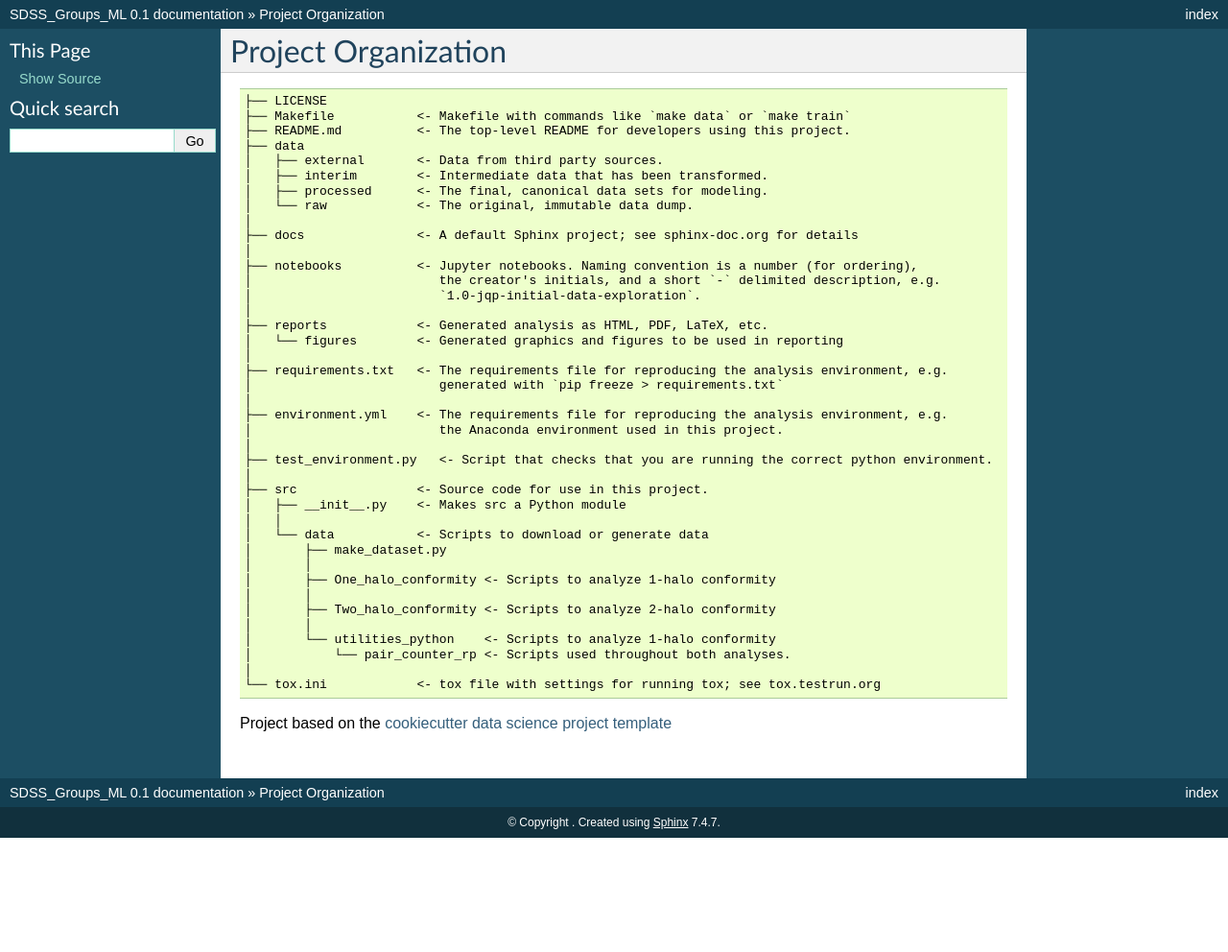
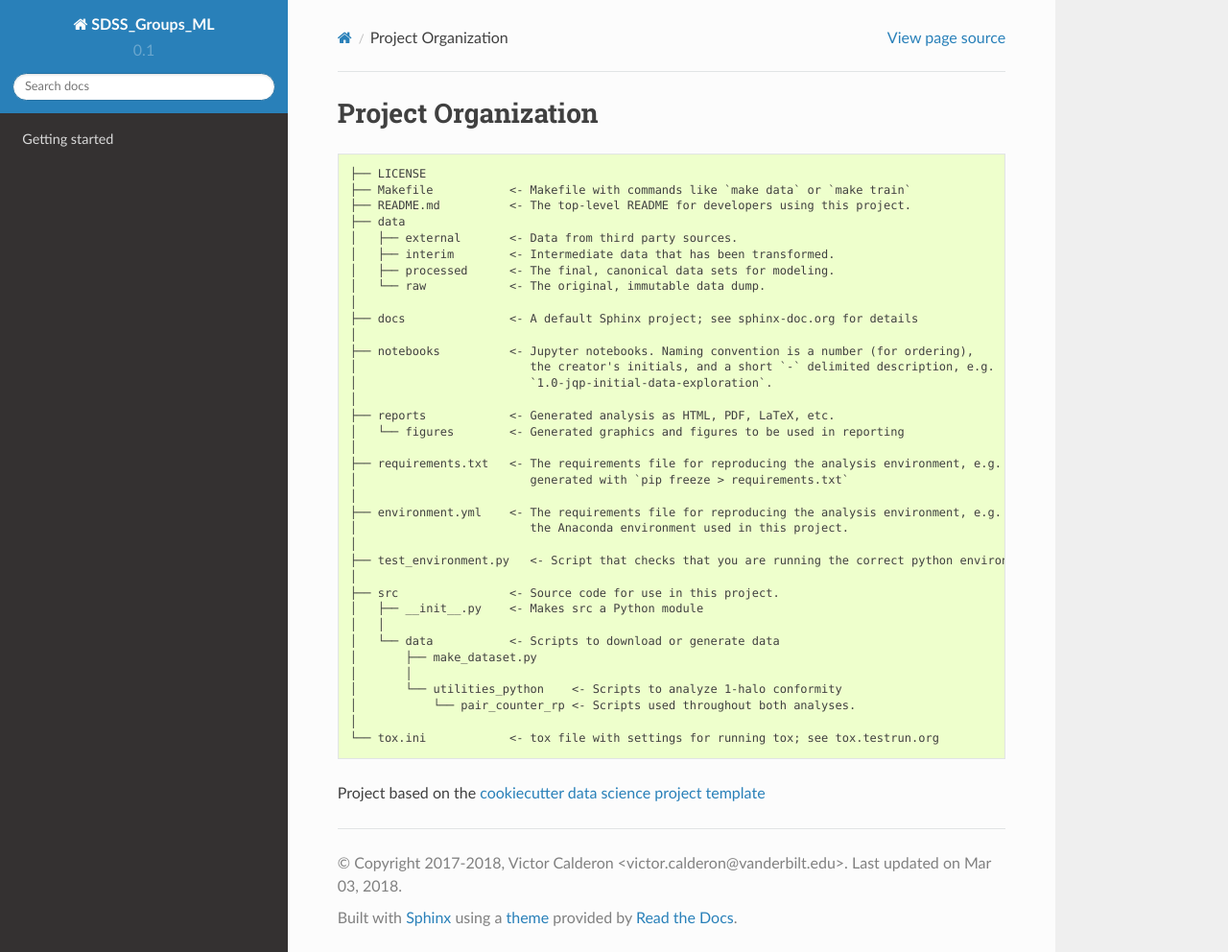
Before and after one commit to vcalderon2009/SDSS_Groups_ML, a Sphinx documentation site: the page built from docs/project_organization.rst, in a window 1280 px wide and 992 px high. Shown: the whole window at 96% size. Built offline with Sphinx 7.4.7 and the Read the Docs theme 2.0.0, drawn with Linux system fonts in a browser that asks for light colours; formulas are drawn with MathJax 3; pages that are not in the unit, such as notebooks, are missing from menus.

Commit message:
Updated RST docs for project

```diff
--- a/docs/conf.py
+++ b/docs/conf.py
@@ -13,6 +13,9 @@
 
 import os
 import sys
+from datetime import date
+
+on_rtd = os.environ.get('READTHEDOCS', None) == 'True'
 
 # If extensions (or modules to document with autodoc) are in another directory,
 # add these directories to sys.path here. If the directory is relative to the
@@ -26,7 +29,21 @@ import sys
 
 # Add any Sphinx extension module names here, as strings. They can be extensions
 # coming with Sphinx (named 'sphinx.ext.*') or your custom ones.
-extensions = []
+extensions = [
+    # 'easydev.copybutton',
+    'sphinx.ext.autodoc',
+    'sphinx.ext.autosummary',
+    'sphinx.ext.coverage',
+    'sphinx.ext.graphviz',
+    'sphinx.ext.doctest',
+    'sphinx.ext.intersphinx',
+    'sphinx.ext.todo',
+    'sphinx.ext.coverage',
+    'sphinx.ext.imgmath',
+    'sphinx.ext.ifconfig',
+    # 'matplotlib.sphinxext.only_directives',
+    # 'matplotlib.sphinxext.plot_directive',
+ ]
 
 # Add any paths that contain templates here, relative to this directory.
 templates_path = ['_templates']
@@ -42,6 +59,10 @@ master_doc = 'index'
 
 # General information about the project.
 project = u'SDSS_Groups_ML'
+
+author = u'Victor Calderon <victor.calderon@vanderbilt.edu>'
+current_year = date.today().year
+copyright = u'2017-{0}, {1}'.format(current_year, author)
 
 # The version info for the project you're documenting, acts as replacement for
 # |version| and |release|, also used in various other places throughout the
@@ -70,7 +91,7 @@ exclude_patterns = ['_build']
 # default_role = None
 
 # If true, '()' will be appended to :func: etc. cross-reference text.
-# add_function_parentheses = True
+add_function_parentheses = True
 
 # If true, the current module name will be prepended to all description
 # unit titles (such as .. function::).
@@ -91,7 +112,10 @@ pygments_style = 'sphinx'
 
 # The theme to use for HTML and HTML Help pages.  See the documentation for
 # a list of builtin themes.
-html_theme = 'default'
+if on_rtd:
+    html_theme = 'default'
+else:
+    html_theme = 'sphinx_rtd_theme'
 
 # Theme options are theme-specific and customize the look and feel of a theme
 # further.  For a list of options available for each theme, see the
@@ -103,7 +127,7 @@ html_theme = 'default'
 
 # The name for this set of Sphinx documents.  If None, it defaults to
 # "<project> v<release> documentation".
-# html_title = None
+html_title = '{0} v{1}'.format(project, release)
 
 # A shorter title for the navigation bar.  Default is the same as html_title.
 # html_short_title = None
@@ -120,11 +144,11 @@ html_theme = 'default'
 # Add any paths that contain custom static files (such as style sheets) here,
 # relative to this directory. They are copied after the builtin static files,
 # so a file named "default.css" will overwrite the builtin "default.css".
-html_static_path = ['_static']
+# html_static_path = ['_static']
 
 # If not '', a 'Last updated on:' timestamp is inserted at every page bottom,
 # using the given strftime format.
-# html_last_updated_fmt = '%b %d, %Y'
+html_last_updated_fmt = '%b %d, %Y'
 
 # If true, SmartyPants will be used to convert quotes and dashes to
 # typographically correct entities.
@@ -153,7 +177,7 @@ html_static_path = ['_static']
 # html_show_sphinx = True
 
 # If true, "(C) Copyright ..." is shown in the HTML footer. Default is True.
-# html_show_copyright = True
+html_show_copyright = True
 
 # If true, an OpenSearch description file will be output, and all pages will
 # contain a <link> tag referring to it.  The value of this option must be the
--- a/docs/getting-started.rst
+++ b/docs/getting-started.rst
@@ -1,3 +1,6 @@
+.. getting_started::
+
+===============
 Getting started
 ===============
 
--- a/docs/project_organization.rst
+++ b/docs/project_organization.rst
@@ -38,10 +38,6 @@ Project Organization
     │   └── data           <- Scripts to download or generate data
     │       ├── make_dataset.py
     │       │
-    │       ├── One_halo_conformity <- Scripts to analyze 1-halo conformity
-    │       │
-    │       ├── Two_halo_conformity <- Scripts to analyze 2-halo conformity
-    │       │
     │       └── utilities_python    <- Scripts to analyze 1-halo conformity
     │           └── pair_counter_rp <- Scripts used throughout both analyses.
     │
--- a/environment.yml
+++ b/environment.yml
@@ -18,3 +18,4 @@ dependencies:
   - pip:
     - GitPython
     - progressbar2
+    - sphinx_rtd_theme
```
